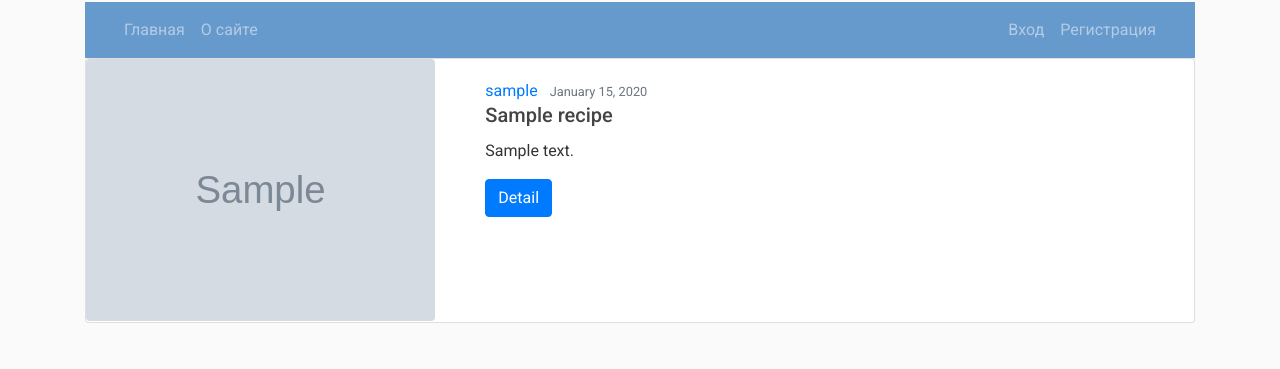
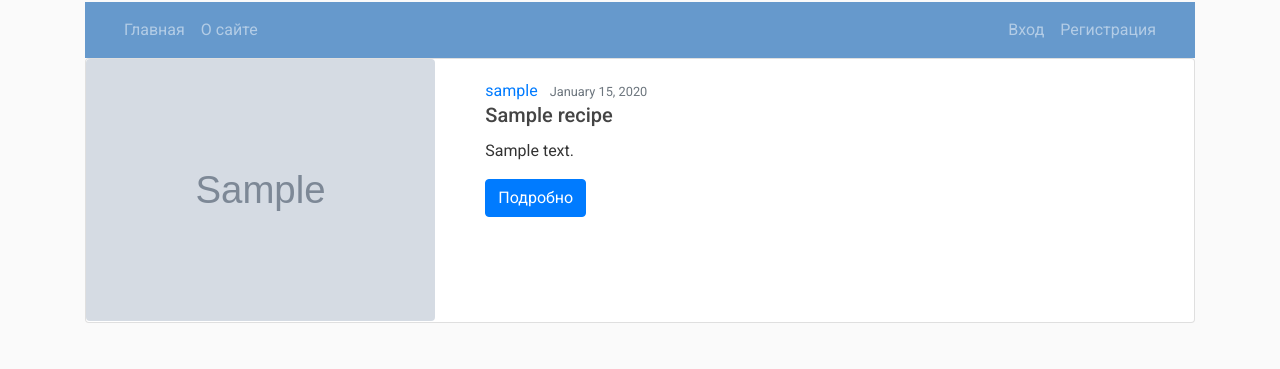
Before and after one commit to nikk-93/FinalProject, a Django app: page / in a window 1280 px wide. Shown: the part 102-471 px from the top of the page. Run offline with Django 3.2, Linux system fonts and the light colour scheme; tables that the repository leaves empty hold one stand-in row (values such as "Sample post"); grey boxes marked "Sample" are stand-in pictures; some libraries are stand-ins or nearby versions.

Commit message:
final-fix10

```diff
--- a/WebCook/templates/tags/recipe_card.html
+++ b/WebCook/templates/tags/recipe_card.html
@@ -13,7 +13,7 @@
                 <p class="card-text">{{recipe.description}}</p>
                 <div>
                     {% if btn_detail %}
-                    <a href="{% url 'recipe-detail' recipe.id %}" class="btn btn-primary">Detail</a>
+                    <a href="{% url 'recipe-detail' recipe.id %}" class="btn btn-primary">Подробно</a>
                     {% endif %}
 
                     {% if btn_edit %}
```
